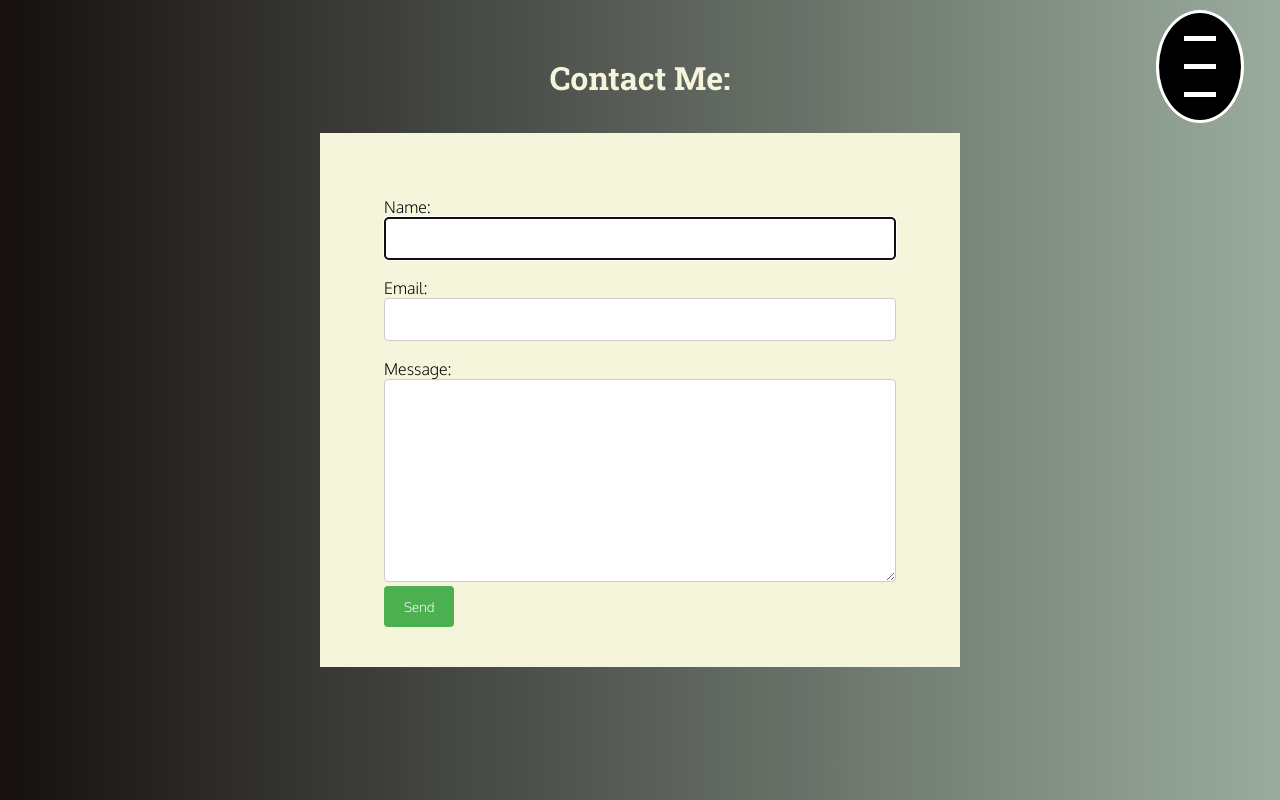
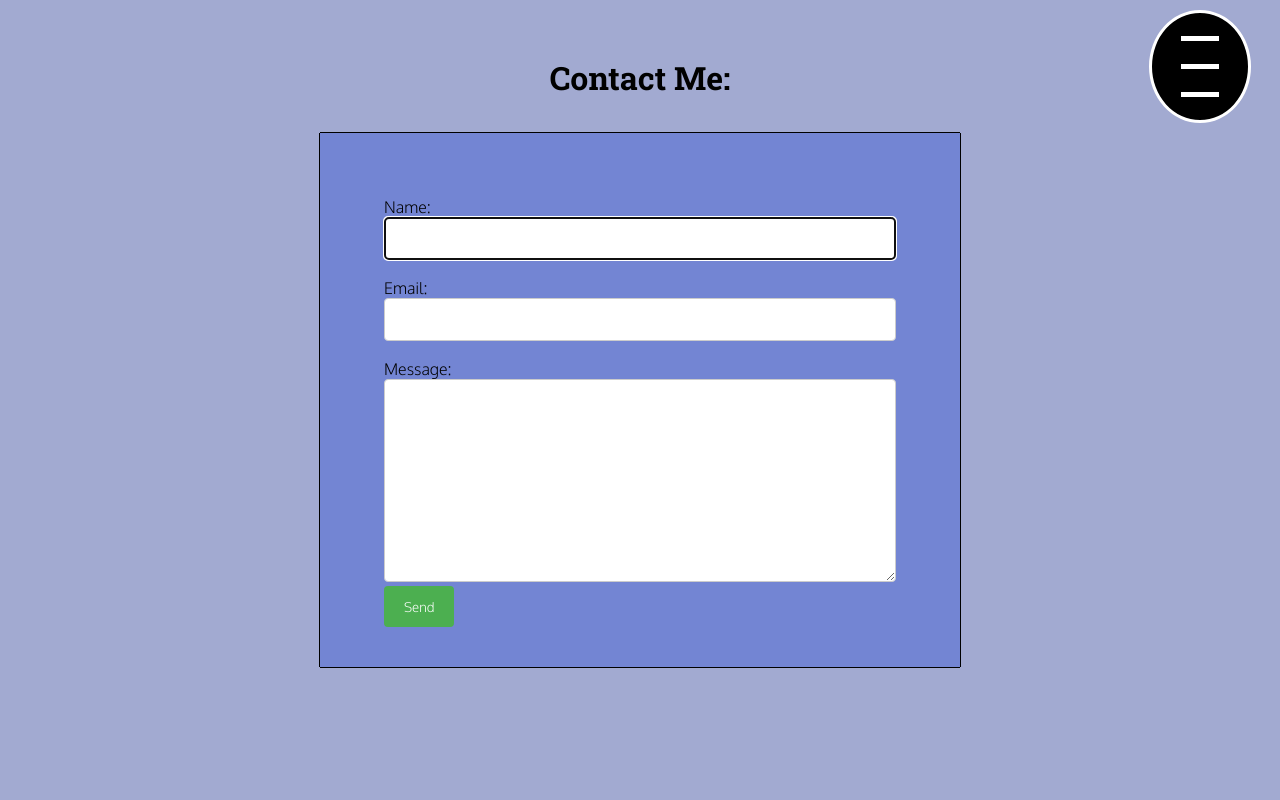
Before and after one commit to GZ2829/myportfolio-v1, an Angular app in the folder client/: page /contact in a window 1280 px wide. Built offline with nearby package versions, Linux system fonts and the light colour scheme.

Commit message:
contact page changes

```diff
--- a/client/src/app/components/about/about.component.css
+++ b/client/src/app/components/about/about.component.css
@@ -14,7 +14,7 @@
     background: rgba(0, 0, 0, 0.892);
     grid-column: 1/7;
     grid-row: 2/5;
-    height:  120%;
+    height:  75vh;
     margin-left: 15%;
     animation-name: ablurb;
     animation-duration: 2s
@@ -64,7 +64,6 @@
     color: bisque
 }
 .headshot{
-    padding-left: 5%;
     padding-top: 5%;
     height: 200px;
     width: 250px;
@@ -75,6 +74,7 @@
 
 @media (max-width: 1024px) {
     .aboutblurb{
+        height:  100vh;
         margin-left: 5%;
         margin-right: 5%;
     }
@@ -85,17 +85,17 @@
     }
     .para1{
         grid-column: 1/-1;
-        font-size: 20px;
+        font-size: 18px;
         grid-row: 2/3
     }
     .para2{
         grid-column: 1/-1;
-        font-size: 20px;
+        font-size: 18px;
         grid-row: 3/4;
     }
     .headshot{
-        height: 250px;
-        width: 300px;
+        height: 150px;
+        width: 200px;
         grid-column: 1/-1;
         justify-self: center;
         grid-row: 1/2
--- a/client/src/app/components/contact/contact.component.css
+++ b/client/src/app/components/contact/contact.component.css
@@ -3,16 +3,45 @@
     grid-template-columns: 1fr 1fr 1fr 1fr 1fr 1fr 1fr 1fr;
     grid-template-rows: 1fr 1fr 1fr 1fr 1fr 1fr;
     height: 100vh;
-    background: linear-gradient(to right, rgb(22, 16, 16), rgb(154, 172, 158));
+    background: rgb(162, 170, 209);
+    background-size: 100%;
+    background-repeat: no-repeat;
     background-position-y: 20%;
     background-position-x: 70%;
 }
 
 #form{
     padding: 10%;
-    background-color: beige;
+    background-color: rgb(115, 133, 211);;
     grid-row: 2/6;
     grid-column: 3/7;
+    animation-name: ablurb;
+    animation-duration: 1.5s;
+    box-shadow: -1px 0 black, 0 1px black, 1px 0 black, 0 -1px black;
+}
+
+.introline{
+    opacity: 0;
+    animation-name: intro;
+    animation-duration: 3s
+}
+
+.contact{
+    opacity: 1;
+    animation-name: contact;
+    animation-duration: 4s;
+}
+
+@keyframes contact{
+    0%{position: relative; top: -50%; opacity: 0}
+    100%{position: relative; top: 0%; opacity: 1}
+}
+
+
+@keyframes intro{
+    0%{ opacity: 0}
+    50%{ opacity: 1}
+    100%{opacity: 0;}
 }
 
 label{
@@ -31,7 +60,8 @@ h1{
     margin-bottom: 0;
     align-self: center;
     justify-self: center;
-    color: beige
+    color: black;
+
 }
 
 input[type=text],input[type=email], textarea {
@@ -65,6 +95,10 @@ button[type=submit]:hover {
     background-color: #f2f2f2;
     padding: 20px;
 }
+@keyframes ablurb{
+    0%{ position: relative; bottom: -50%}
+    100%{ position: relative; bottom: 0%}
+}
 
 @media (max-width: 1024px){
     #form{
--- a/client/src/app/components/contact/contact.component.html
+++ b/client/src/app/components/contact/contact.component.html
@@ -9,6 +9,8 @@
         <div class="homebuttonline"></div>
         <div class="homebuttonline"></div>
     </div>
+
+    <h1 class="introline">Send me an Email!</h1>
 
 
     <nav *ngIf=menu [@slideInOut] class="navbar" id="menu">
@@ -26,7 +28,7 @@
 
     </nav>
 
-      <h1>Contact Me:</h1>
+      <h1 class="contact">Contact Me:</h1>
     <form id='form'>
             <label for="contactName">Name: </label>
                 <input #name type="text" name="contactName" ng-model="nodemailer.name" required autofocus>
--- a/client/src/app/components/home/home.component.css
+++ b/client/src/app/components/home/home.component.css
@@ -6,6 +6,26 @@
     background: url(../../../assets/Background-Pictures/home-background.jpeg);
     background-position-y: 59%;
 
+}
+.angular{
+    color: rgb(250, 6, 6);
+    font-family: 'Dancing Script', cursive;
+    grid-column: 1/6;
+    text-align: center;
+    font-size: 60px;
+    margin-top: 3%;
+    margin-bottom: 0;
+    opacity: 0;
+    animation-name: intro;
+    animation-duration: 2s;
+    animation-delay: 1s;
+    text-shadow: -1px 0 black, 0 1px black, 1px 0 black, 0 -1px black;
+}
+
+@keyframes intro{
+    0%{ opacity: 0}
+    50%{ opacity: 1}
+    100%{opacity: 0;}
 }
 
 .homename{
@@ -48,6 +68,8 @@
 .linkicon{
     height: 50px;
     width: 50px;
+    background-color: white;
+    border-radius: 22%;
 }
 .giticon{
     height: 50px;
@@ -142,4 +164,7 @@
        .icons{
         grid-row: 3/4;
     }
+    .angular{
+        font-size: 30px;
+    }
 }
--- a/client/src/app/components/home/home.component.html
+++ b/client/src/app/components/home/home.component.html
@@ -1,5 +1,6 @@
 <div class="home">
 
+<h2 class="angular">Built In Angular 6</h2>
 <h1 class="homename">Gregory Zucchero</h1>
 <h3 class="homedescription">Web Developer in the MERN/MEAN Stack</h3>
 
--- a/client/src/styles.css
+++ b/client/src/styles.css
@@ -7,11 +7,11 @@ html, body{
 }
 
 .homebutton{
-    display: flex;
+    display: inline-flex;
     flex-direction: column;
     justify-content: space-evenly;
     height: 80%;
-    width: 6.4vw;
+    width: 60%;
     grid-column: 8/-1;
     grid-row: 1/2;
     justify-self: center;
```
Also changed, not shown: client/src/assets/Background-Pictures/Hello.jpeg (added).
